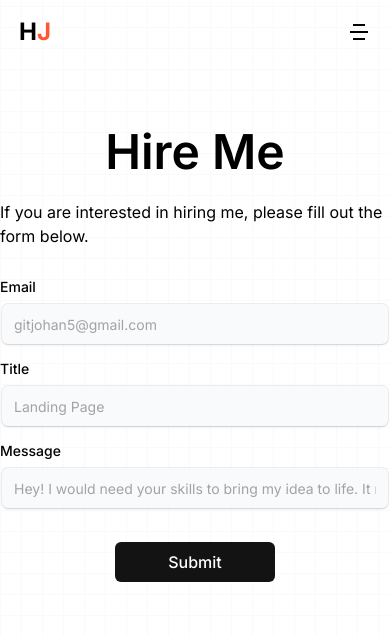
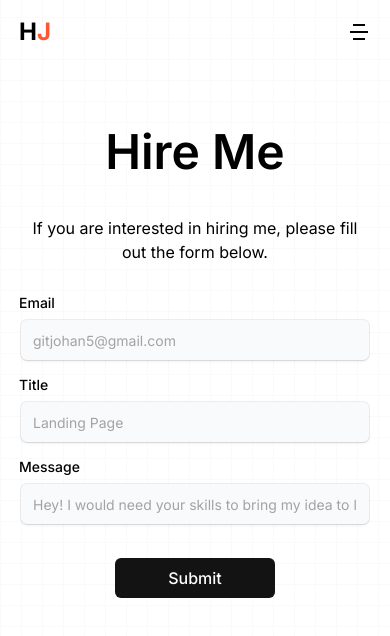
Before and after one commit to hugoqdesh/portfolio, a Next.js app: page /hire in a window 390 px wide. Shown: the top 636 px of the page. Built offline with nearby package versions, Linux system fonts and the light colour scheme.

Commit message:
Update Form.tsx

```diff
--- a/components/Form.tsx
+++ b/components/Form.tsx
@@ -71,9 +71,9 @@ export function Form() {
   };
 
   return (
-    <div>
+    <div className="max-w-sm md:max-w-xl mx-auto p-4 md:p-0">
       <Toaster richColors />
-      <p className="text-md max-w-lg mt-6">
+      <p className="text-md max-w-lg text-center mt-6">
         If you are interested in hiring me, please fill out the form below.
       </p>
 
```
